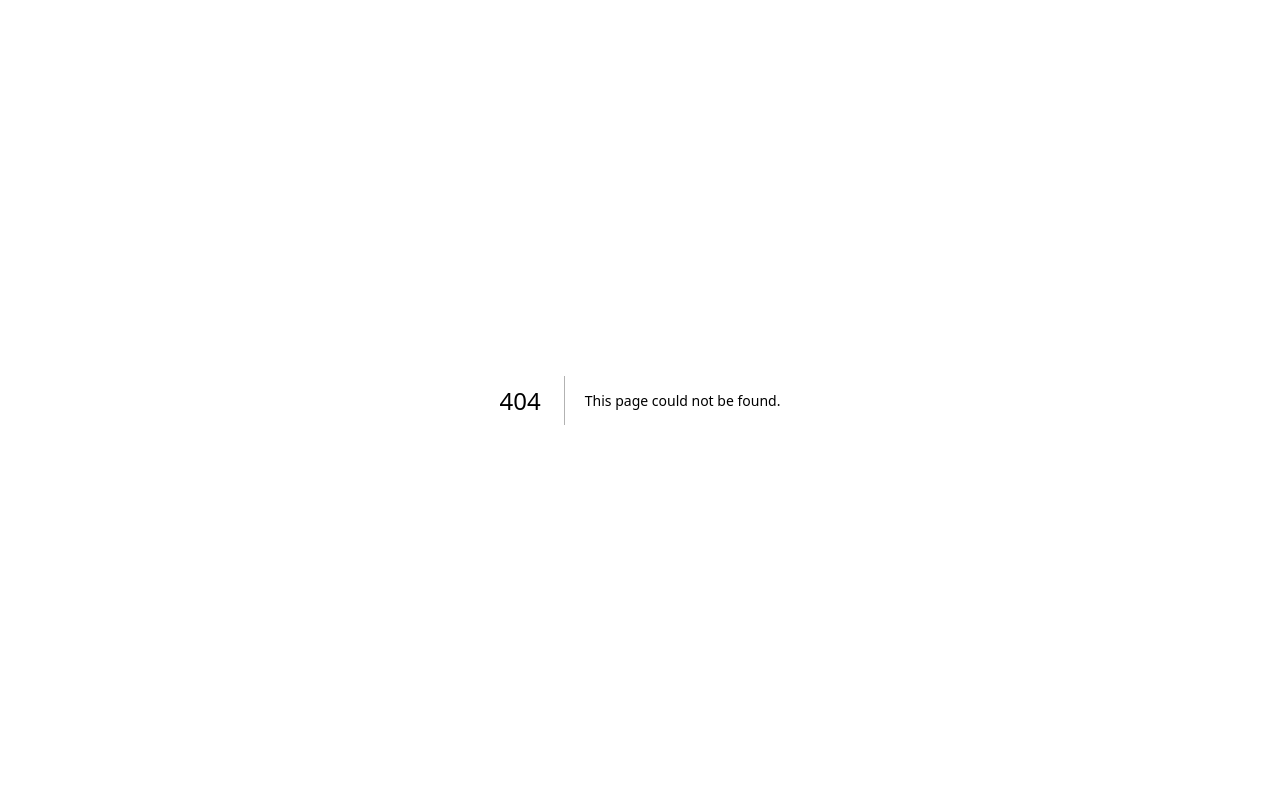
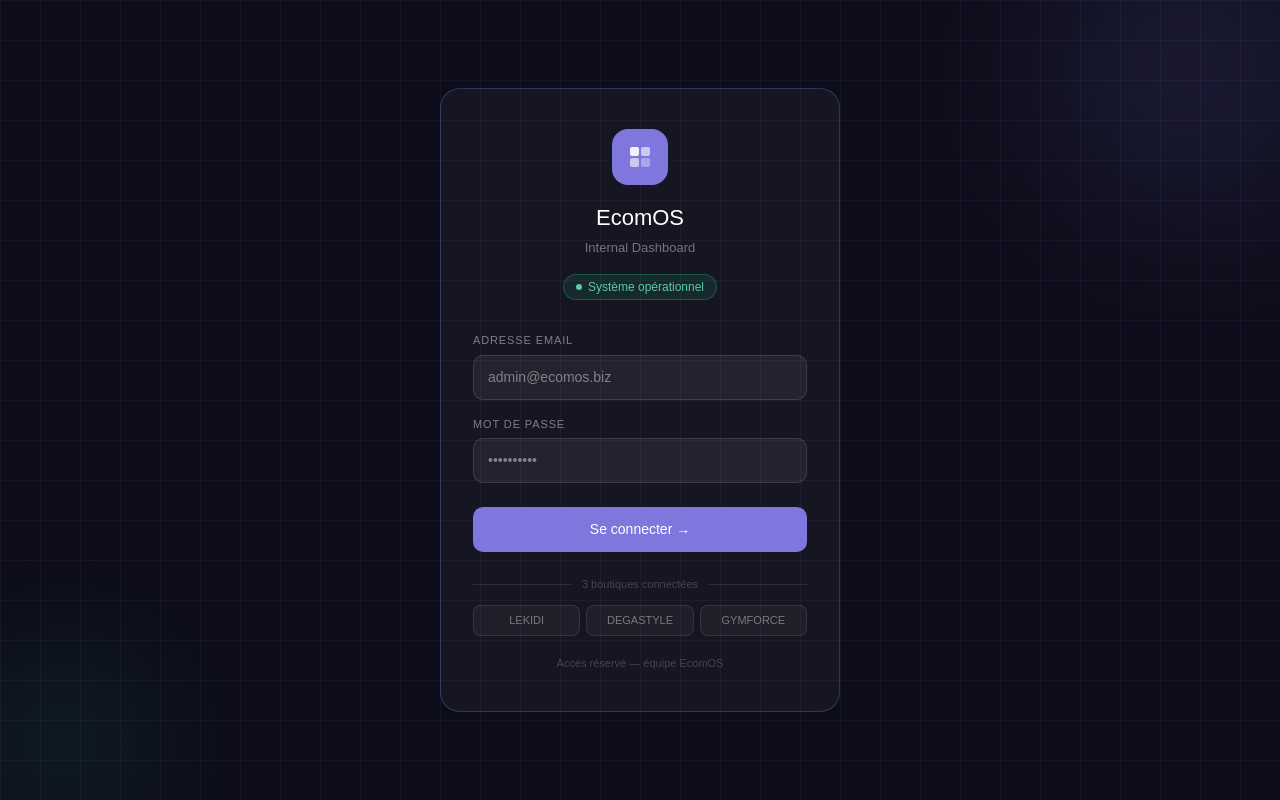
Before and after one commit to Zakaria074/ecomos, a Next.js app: page /login in a window 1280 px wide. Before the commit this address had no page. Built offline with nearby package versions, Linux system fonts and the light colour scheme; no server answers.

Commit message:
feat: add Supabase auth + login page

```diff
--- a/app/components/Topbar.tsx
+++ b/app/components/Topbar.tsx
@@ -1,6 +1,7 @@
 "use client";
 
-import { usePathname } from "next/navigation";
+import { usePathname, useRouter } from "next/navigation";
+import { createClient } from "@/lib/supabase/client";
 
 const pageTitles: Record<string, string> = {
   "/dashboard": "Dashboard",
@@ -15,6 +16,7 @@ const pageTitles: Record<string, string> = {
 
 export default function Topbar() {
   const pathname = usePathname();
+  const router = useRouter();
   const title = pageTitles[pathname] || "EcomOS";
 
   const today = new Date().toLocaleDateString("fr-DZ", {
@@ -23,6 +25,12 @@ export default function Topbar() {
     month: "long",
     day: "numeric",
   });
+
+  const handleLogout = async () => {
+    const supabase = createClient();
+    await supabase.auth.signOut();
+    router.push("/login");
+  };
 
   return (
     <header className="h-14 bg-white border-b border-gray-100 flex items-center px-6 gap-4">
@@ -37,6 +45,12 @@ export default function Topbar() {
         🔔
         <div className="absolute top-1 right-1 w-1.5 h-1.5 bg-red-500 rounded-full"></div>
       </div>
+      <button
+        onClick={handleLogout}
+        className="text-xs px-3 py-1.5 rounded-lg border border-red-200 text-red-500 hover:bg-red-50 transition-colors"
+      >
+        Déconnexion
+      </button>
     </header>
   );
 }
--- /dev/null
+++ b/app/login/page.tsx
@@ -0,0 +1,116 @@
+"use client";
+
+import { useState } from "react";
+import { createClient } from "@/lib/supabase/client";
+import { useRouter } from "next/navigation";
+
+export default function LoginPage() {
+  const [email, setEmail] = useState("");
+  const [password, setPassword] = useState("");
+  const [loading, setLoading] = useState(false);
+  const [error, setError] = useState("");
+  const router = useRouter();
+  const supabase = createClient();
+
+  const handleLogin = async (e: React.FormEvent) => {
+    e.preventDefault();
+    setLoading(true);
+    setError("");
+
+    const { error } = await supabase.auth.signInWithPassword({ email, password });
+
+    if (error) {
+      setError("Email ou mot de passe incorrect");
+      setLoading(false);
+    } else {
+      router.push("/dashboard");
+    }
+  };
+
+  return (
+    <div style={{ minHeight: "100vh", background: "#0d0d1a", display: "flex", alignItems: "center", justifyContent: "center", padding: "2rem", position: "relative", overflow: "hidden" }}>
+      {/* Grid background */}
+      <div style={{ position: "absolute", inset: 0, backgroundImage: "linear-gradient(rgba(127,119,221,0.07) 1px, transparent 1px), linear-gradient(90deg, rgba(127,119,221,0.07) 1px, transparent 1px)", backgroundSize: "40px 40px" }} />
+      {/* Orbs */}
+      <div style={{ position: "absolute", width: 300, height: 300, background: "#7F77DD", borderRadius: "50%", filter: "blur(80px)", opacity: 0.12, top: -80, right: -60 }} />
+      <div style={{ position: "absolute", width: 200, height: 200, background: "#1D9E75", borderRadius: "50%", filter: "blur(60px)", opacity: 0.1, bottom: -40, left: -40 }} />
+
+      <div style={{ background: "rgba(255,255,255,0.04)", border: "0.5px solid rgba(127,119,221,0.3)", borderRadius: 20, padding: "2.5rem 2rem", width: "100%", maxWidth: 400, position: "relative", zIndex: 1 }}>
+        {/* Logo */}
+        <div style={{ textAlign: "center", marginBottom: "2rem" }}>
+          <div style={{ width: 56, height: 56, borderRadius: 16, background: "#7F77DD", display: "flex", alignItems: "center", justifyContent: "center", margin: "0 auto 1rem" }}>
+            <svg width="26" height="26" viewBox="0 0 26 26" fill="none">
+              <rect x="3" y="3" width="9" height="9" rx="2" fill="white" opacity="0.9"/>
+              <rect x="14" y="3" width="9" height="9" rx="2" fill="white" opacity="0.6"/>
+              <rect x="3" y="14" width="9" height="9" rx="2" fill="white" opacity="0.6"/>
+              <rect x="14" y="14" width="9" height="9" rx="2" fill="white" opacity="0.35"/>
+            </svg>
+          </div>
+          <p style={{ fontSize: 22, fontWeight: 500, color: "white", margin: "0 0 4px" }}>EcomOS</p>
+          <p style={{ fontSize: 13, color: "rgba(255,255,255,0.4)", margin: "0 0 1rem" }}>Internal Dashboard</p>
+          <div style={{ display: "inline-flex", alignItems: "center", gap: 6, background: "rgba(29,158,117,0.15)", border: "0.5px solid rgba(29,158,117,0.4)", borderRadius: 20, padding: "3px 12px", fontSize: 12, color: "#5DCAA5" }}>
+            <div style={{ width: 6, height: 6, borderRadius: "50%", background: "#5DCAA5" }} />
+            Système opérationnel
+          </div>
+        </div>
+
+        {/* Form */}
+        <form onSubmit={handleLogin}>
+          <div style={{ marginBottom: "1rem" }}>
+            <label style={{ fontSize: 11, color: "rgba(255,255,255,0.45)", textTransform: "uppercase", letterSpacing: "0.08em", display: "block", marginBottom: 6 }}>Adresse email</label>
+            <input
+              type="email"
+              value={email}
+              onChange={e => setEmail(e.target.value)}
+              placeholder="admin@ecomos.biz"
+              required
+              style={{ width: "100%", boxSizing: "border-box", background: "rgba(255,255,255,0.06)", border: "0.5px solid rgba(255,255,255,0.12)", borderRadius: 10, padding: "11px 14px", color: "rgba(255,255,255,0.85)", fontSize: 14, outline: "none", fontFamily: "inherit" }}
+            />
+          </div>
+
+          <div style={{ marginBottom: "1.5rem" }}>
+            <label style={{ fontSize: 11, color: "rgba(255,255,255,0.45)", textTransform: "uppercase", letterSpacing: "0.08em", display: "block", marginBottom: 6 }}>Mot de passe</label>
+            <input
+              type="password"
+              value={password}
+              onChange={e => setPassword(e.target.value)}
+              placeholder="••••••••••"
+              required
+              style={{ width: "100%", boxSizing: "border-box", background: "rgba(255,255,255,0.06)", border: "0.5px solid rgba(255,255,255,0.12)", borderRadius: 10, padding: "11px 14px", color: "rgba(255,255,255,0.85)", fontSize: 14, outline: "none", fontFamily: "inherit" }}
+            />
+          </div>
+
+          {error && (
+            <div style={{ background: "rgba(220,38,38,0.1)", border: "0.5px solid rgba(220,38,38,0.3)", borderRadius: 8, padding: "10px 14px", fontSize: 13, color: "#f87171", marginBottom: "1rem", textAlign: "center" }}>
+              {error}
+            </div>
+          )}
+
+          <button
+            type="submit"
+            disabled={loading}
+            style={{ width: "100%", background: loading ? "#534AB7" : "#7F77DD", border: "none", borderRadius: 10, padding: 12, color: "white", fontSize: 14, fontWeight: 500, cursor: loading ? "not-allowed" : "pointer", fontFamily: "inherit" }}
+          >
+            {loading ? "Connexion..." : "Se connecter →"}
+          </button>
+        </form>
+
+        {/* Stores */}
+        <div style={{ marginTop: "1.5rem" }}>
+          <div style={{ display: "flex", alignItems: "center", gap: 10, marginBottom: "0.8rem" }}>
+            <div style={{ flex: 1, height: 0.5, background: "rgba(255,255,255,0.1)" }} />
+            <span style={{ fontSize: 11, color: "rgba(255,255,255,0.2)" }}>3 boutiques connectées</span>
+            <div style={{ flex: 1, height: 0.5, background: "rgba(255,255,255,0.1)" }} />
+          </div>
+          <div style={{ display: "grid", gridTemplateColumns: "1fr 1fr 1fr", gap: 6 }}>
+            {["LEKIDI", "DEGASTYLE", "GYMFORCE"].map(s => (
+              <div key={s} style={{ background: "rgba(255,255,255,0.04)", border: "0.5px solid rgba(255,255,255,0.1)", borderRadius: 8, padding: "6px 8px", textAlign: "center", fontSize: 11, color: "rgba(255,255,255,0.4)" }}>{s}</div>
+            ))}
+          </div>
+        </div>
+
+        <p style={{ textAlign: "center", fontSize: 11, color: "rgba(255,255,255,0.2)", marginTop: "1.2rem" }}>Accès réservé — équipe EcomOS</p>
+      </div>
+    </div>
+  );
+}
--- /dev/null
+++ b/lib/supabase/client.ts
@@ -0,0 +1,8 @@
+import { createBrowserClient } from '@supabase/ssr'
+
+export function createClient() {
+  return createBrowserClient(
+    process.env.NEXT_PUBLIC_SUPABASE_URL!,
+    process.env.NEXT_PUBLIC_SUPABASE_ANON_KEY!
+  )
+}
--- /dev/null
+++ b/lib/supabase/server.ts
@@ -0,0 +1,22 @@
+import { createServerClient } from '@supabase/ssr'
+import { cookies } from 'next/headers'
+
+export async function createClient() {
+  const cookieStore = await cookies()
+  return createServerClient(
+    process.env.NEXT_PUBLIC_SUPABASE_URL!,
+    process.env.NEXT_PUBLIC_SUPABASE_ANON_KEY!,
+    {
+      cookies: {
+        getAll() { return cookieStore.getAll() },
+        setAll(cookiesToSet) {
+          try {
+            cookiesToSet.forEach(({ name, value, options }) =>
+              cookieStore.set(name, value, options)
+            )
+          } catch {}
+        },
+      },
+    }
+  )
+}
--- /dev/null
+++ b/middleware.ts
@@ -0,0 +1,41 @@
+import { createServerClient } from '@supabase/ssr'
+import { NextResponse, type NextRequest } from 'next/server'
+
+export async function middleware(request: NextRequest) {
+  let supabaseResponse = NextResponse.next({ request })
+
+  const supabase = createServerClient(
+    process.env.NEXT_PUBLIC_SUPABASE_URL!,
+    process.env.NEXT_PUBLIC_SUPABASE_ANON_KEY!,
+    {
+      cookies: {
+        getAll() { return request.cookies.getAll() },
+        setAll(cookiesToSet) {
+          cookiesToSet.forEach(({ name, value, options }) =>
+            request.cookies.set(name, value)
+          )
+          supabaseResponse = NextResponse.next({ request })
+          cookiesToSet.forEach(({ name, value, options }) =>
+            supabaseResponse.cookies.set(name, value, options)
+          )
+        },
+      },
+    }
+  )
+
+  const { data: { user } } = await supabase.auth.getUser()
+
+  if (!user && !request.nextUrl.pathname.startsWith('/login')) {
+    return NextResponse.redirect(new URL('/login', request.url))
+  }
+
+  if (user && request.nextUrl.pathname.startsWith('/login')) {
+    return NextResponse.redirect(new URL('/dashboard', request.url))
+  }
+
+  return supabaseResponse
+}
+
+export const config = {
+  matcher: ['/dashboard/:path*', '/login'],
+}
--- a/package.json
+++ b/package.json
@@ -10,7 +10,8 @@
   },
   "dependencies": {
     "@anthropic-ai/sdk": "^0.90.0",
-    "@supabase/supabase-js": "^2.103.0",
+    "@supabase/ssr": "^0.10.2",
+    "@supabase/supabase-js": "^2.104.1",
     "axios": "^1.15.0",
     "lucide-react": "^1.8.0",
     "next": "16.2.3",
```
Also changed, not shown: 1 other file (tests, documents, lock files or other folders).
